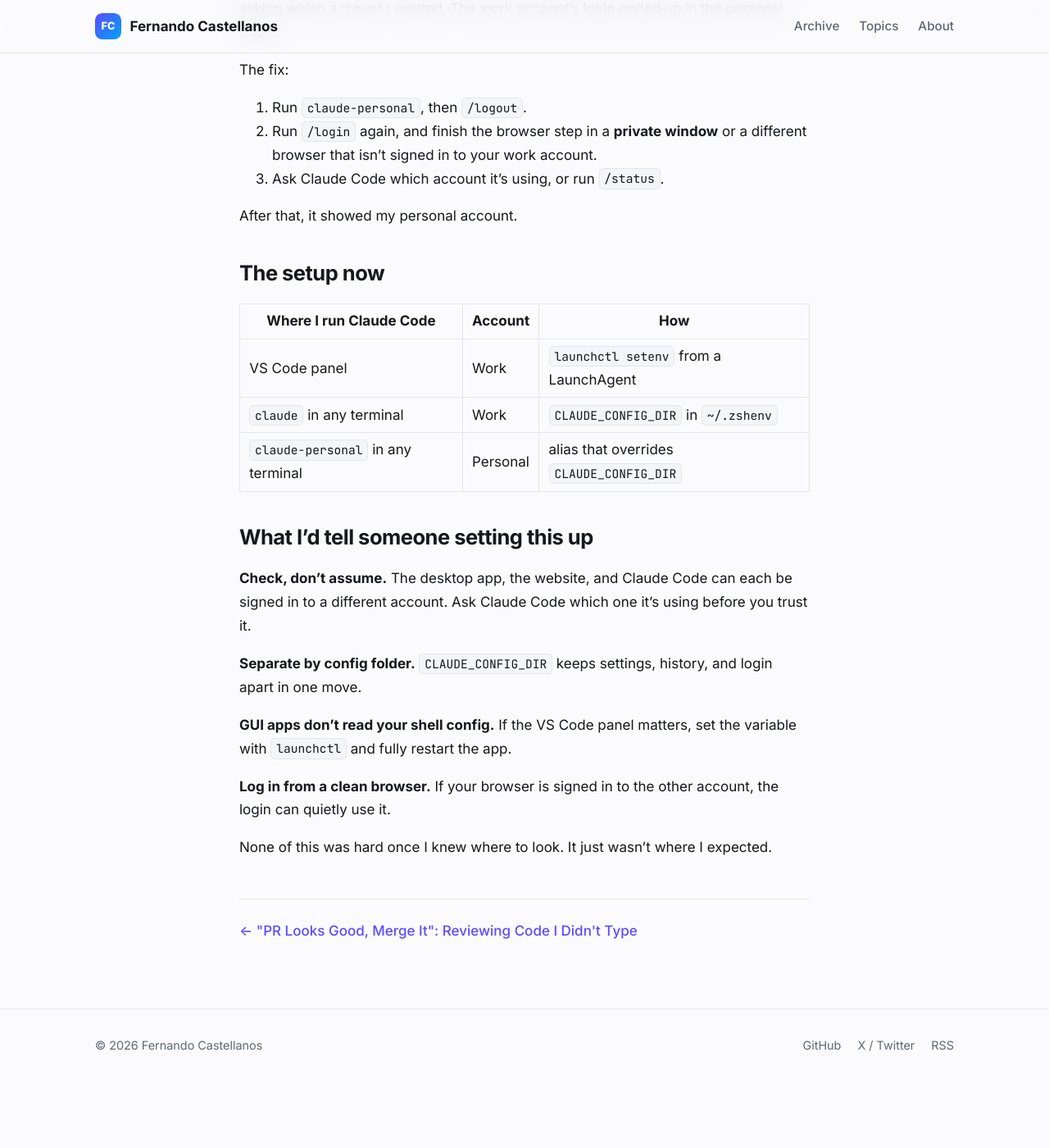
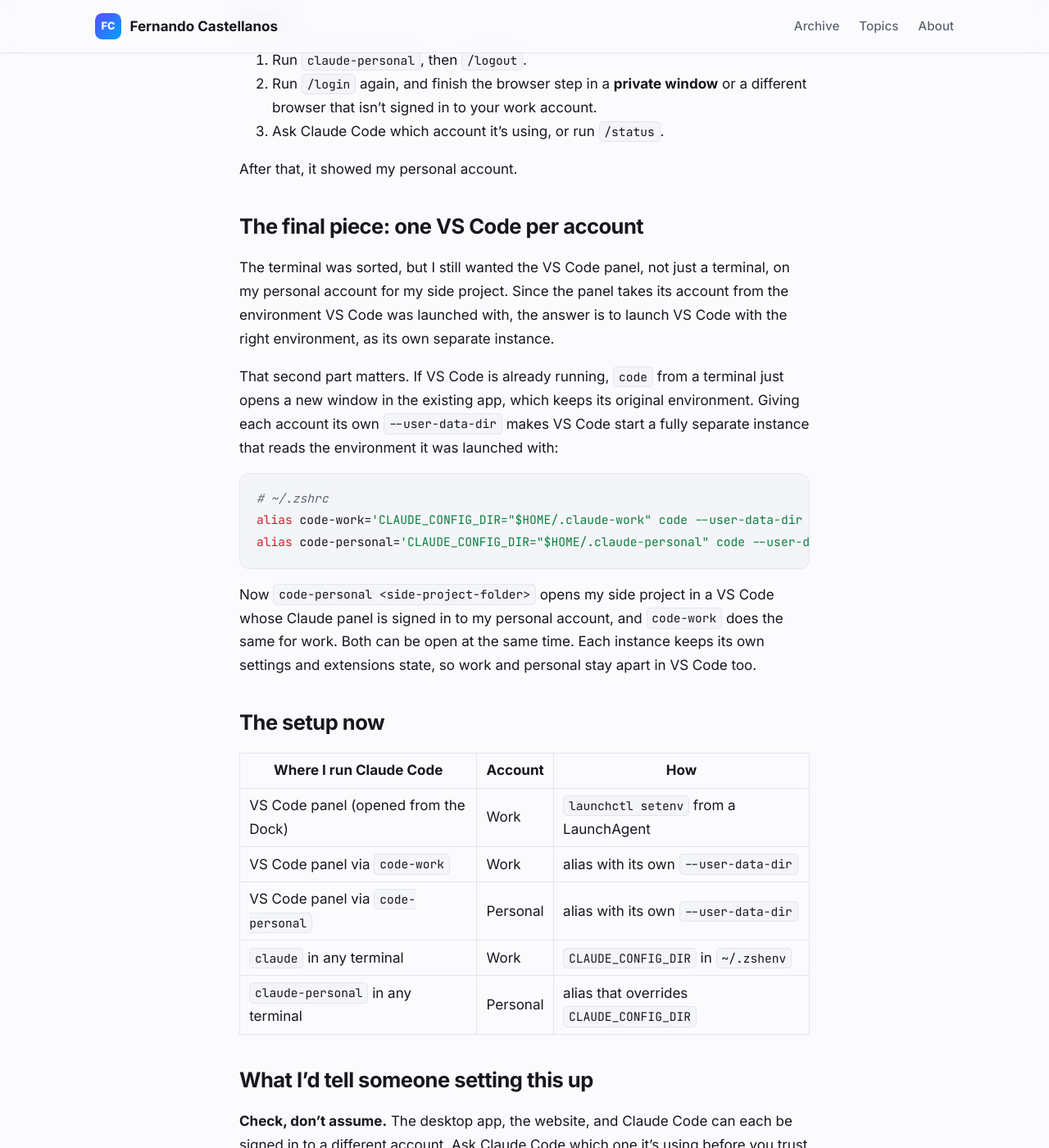
Before and after one commit to fcastellanos/fcastellanos.io, a Jekyll site: the page built from _posts/2026-10-27-two-claude-code-accounts-one-mac.md, in a window 1280 px wide and 1400 px high, scrolled down 3589 px. Shown: the whole window at 82% size. Built offline with Jekyll 4.4.1, drawn with Linux system fonts in a browser that asks for light colours; before the commit the page ends 4909 px from its top, so only the background shows below that; some of the changed text lies outside the part shown.

Commit message:
Add the code-work / code-personal VS Code setup
Co-Authored-By: Claude Opus 5.5 <noreply@anthropic.com>
Claude-Session: https://claude.ai/code/session_01TNffZcSV4wb7LDQ8zWqLhf

````diff
--- a/_posts/2026-10-27-two-claude-code-accounts-one-mac.md
+++ b/_posts/2026-10-27-two-claude-code-accounts-one-mac.md
@@ -81,7 +81,7 @@ Use the full path. `~` isn't expanded in a plist. Then a few things that cost me
 - **Expect to log in again.** After the move, Claude Code asked me to sign in even though the files were the same. The saved login is tied to the config path, and the path had changed.
 - **It's one account for the whole app.** Because the panel reads the app's environment, every VS Code window gets the same account. You can't switch the panel per project with a setting.
 
-For that last one, I use the terminal: `claude-personal` in my side project's integrated terminal, and the panel for work. The other option is a second VS Code install (such as VS Code Insiders) launched with the personal folder, so each app has its own account. I haven't needed it yet.
+That last one was a deal-breaker for me, since the panel is how I work. I'll come back to it after the second surprise.
 
 ## Surprise #2: the login used the wrong account anyway
 
@@ -97,11 +97,27 @@ The fix:
 
 After that, it showed my personal account.
 
+## The final piece: one VS Code per account
+
+The terminal was sorted, but I still wanted the VS Code panel, not just a terminal, on my personal account for my side project. Since the panel takes its account from the environment VS Code was launched with, the answer is to launch VS Code with the right environment, as its own separate instance.
+
+That second part matters. If VS Code is already running, `code` from a terminal just opens a new window in the existing app, which keeps its original environment. Giving each account its own `--user-data-dir` makes VS Code start a fully separate instance that reads the environment it was launched with:
+
+```bash
+# ~/.zshrc
+alias code-work='CLAUDE_CONFIG_DIR="$HOME/.claude-work" code --user-data-dir "$HOME/.vscode-work"'
+alias code-personal='CLAUDE_CONFIG_DIR="$HOME/.claude-personal" code --user-data-dir "$HOME/.vscode-personal"'
+```
+
+Now `code-personal <side-project-folder>` opens my side project in a VS Code whose Claude panel is signed in to my personal account, and `code-work` does the same for work. Both can be open at the same time. Each instance keeps its own settings and extensions state, so work and personal stay apart in VS Code too.
+
 ## The setup now
 
 | Where I run Claude Code | Account | How |
 | --- | --- | --- |
-| VS Code panel | Work | `launchctl setenv` from a LaunchAgent |
+| VS Code panel (opened from the Dock) | Work | `launchctl setenv` from a LaunchAgent |
+| VS Code panel via `code-work` | Work | alias with its own `--user-data-dir` |
+| VS Code panel via `code-personal` | Personal | alias with its own `--user-data-dir` |
 | `claude` in any terminal | Work | `CLAUDE_CONFIG_DIR` in `~/.zshenv` |
 | `claude-personal` in any terminal | Personal | alias that overrides `CLAUDE_CONFIG_DIR` |
 
@@ -111,7 +127,7 @@ After that, it showed my personal account.
 
 **Separate by config folder.** `CLAUDE_CONFIG_DIR` keeps settings, history, and login apart in one move.
 
-**GUI apps don't read your shell config.** If the VS Code panel matters, set the variable with `launchctl` and fully restart the app.
+**GUI apps don't read your shell config.** If the VS Code panel matters, set the variable with `launchctl`, or launch a separate VS Code instance per account with its own `--user-data-dir`.
 
 **Log in from a clean browser.** If your browser is signed in to the other account, the login can quietly use it.
 
````
